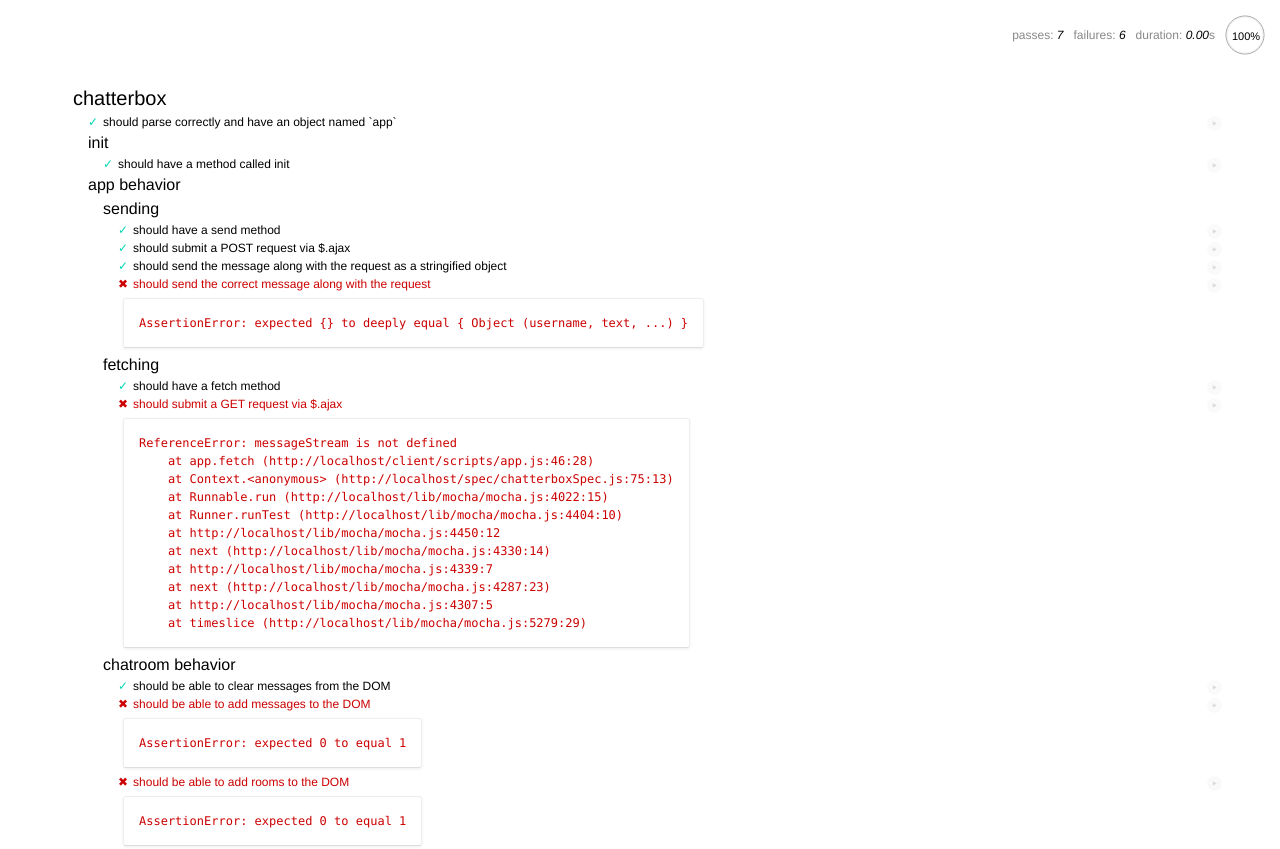
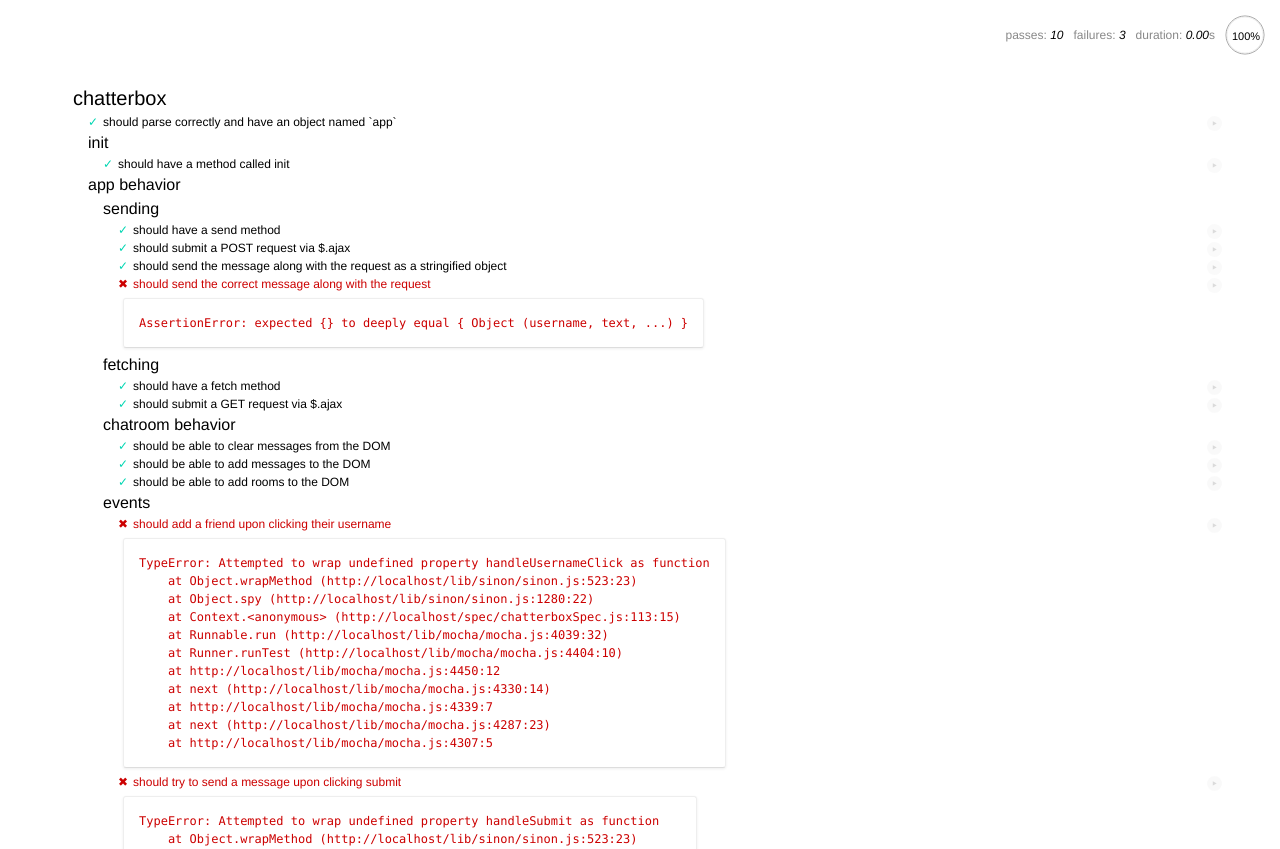
Before and after one commit to laughingturtle/rpt10-ChatterboxClient, a website: page SpecRunner.html in a window 1280 px wide. Shown: the top 849 px of the page. Drawn offline with Linux system fonts and the light colour scheme.

Commit message:
UPDATED renderRoom & renderMessage

```diff
--- a/client/scripts/app.js
+++ b/client/scripts/app.js
@@ -43,7 +43,7 @@
       // This is the url you should use to communicate with the parse API server.
       url: this.server,
       type: 'GET',
-      data: JSON.stringify(messageStream),
+      data: JSON.stringify(message),
       contentType: 'application/json',
       success: function (data) {
         console.log('chatterbox: Message sent');
@@ -59,14 +59,17 @@
     $("#chats").empty();
   }
 
+//RANDY ADDED
   app.renderMessage = function() {
-    $(document).ajaxSuccess(function() {
-      $("#chats").text("Triggered ajaxSuccess handler.");
-  });
+    var div = $('<div></div>');
+    div.text(message.text);
+    $('#chats').append(div);
   }
 
+//RANDY ADDED
   app.renderRoom = function() {
-
+    var el = $('<div>');
+    $('#roomSelect').append(el);
   }
 
 // app.init();
```
Also changed, not shown: client/index.html (line endings or trailing spaces).
